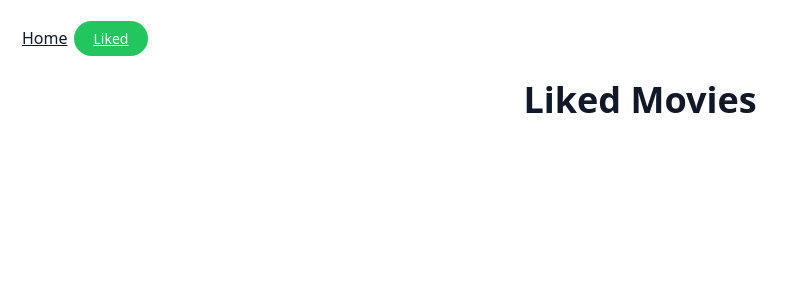
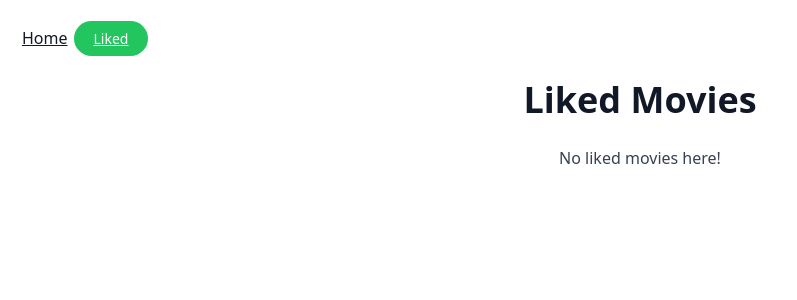
Before and after one commit to andreyohiienko/movie-night, a React (Create React App) app: page /liked in a window 1280 px wide. Shown: the top 300 px of the page, without its empty margins (0-797 px from the left). Built offline with nearby package versions, Linux system fonts and the light colour scheme.

Commit message:
Add empty result

```diff
--- a/src/pages/Liked.js
+++ b/src/pages/Liked.js
@@ -22,7 +22,9 @@ const Liked = () => {
             />
           ))}
         </div>
-      ) : null}
+      ) : (
+        <div className="text-center">No liked movies here!</div>
+      )}
     </>
   );
 };
```
